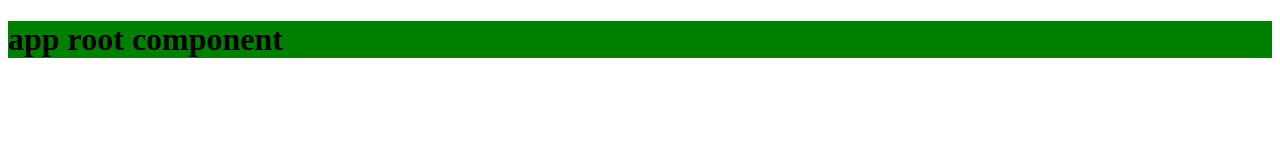
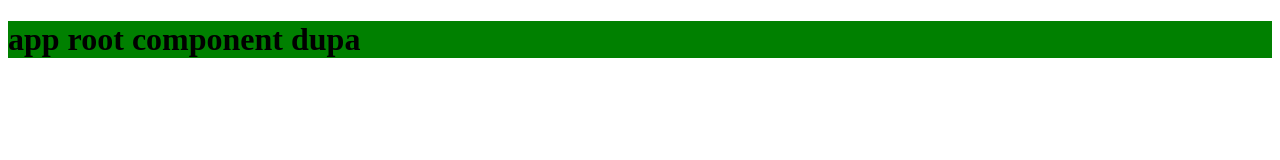
Before and after one commit to Kaliszando/bs-web-client, an Angular app: page / in a window 1280 px wide. Shown: the top 160 px of the page. Built offline with nearby package versions, Linux system fonts and the light colour scheme.

Commit message:
test push

```diff
--- a/src/app/app.component.html
+++ b/src/app/app.component.html
@@ -1 +1 @@
-<h1>app root component</h1>
+<h1>app root component dupa</h1>
```
